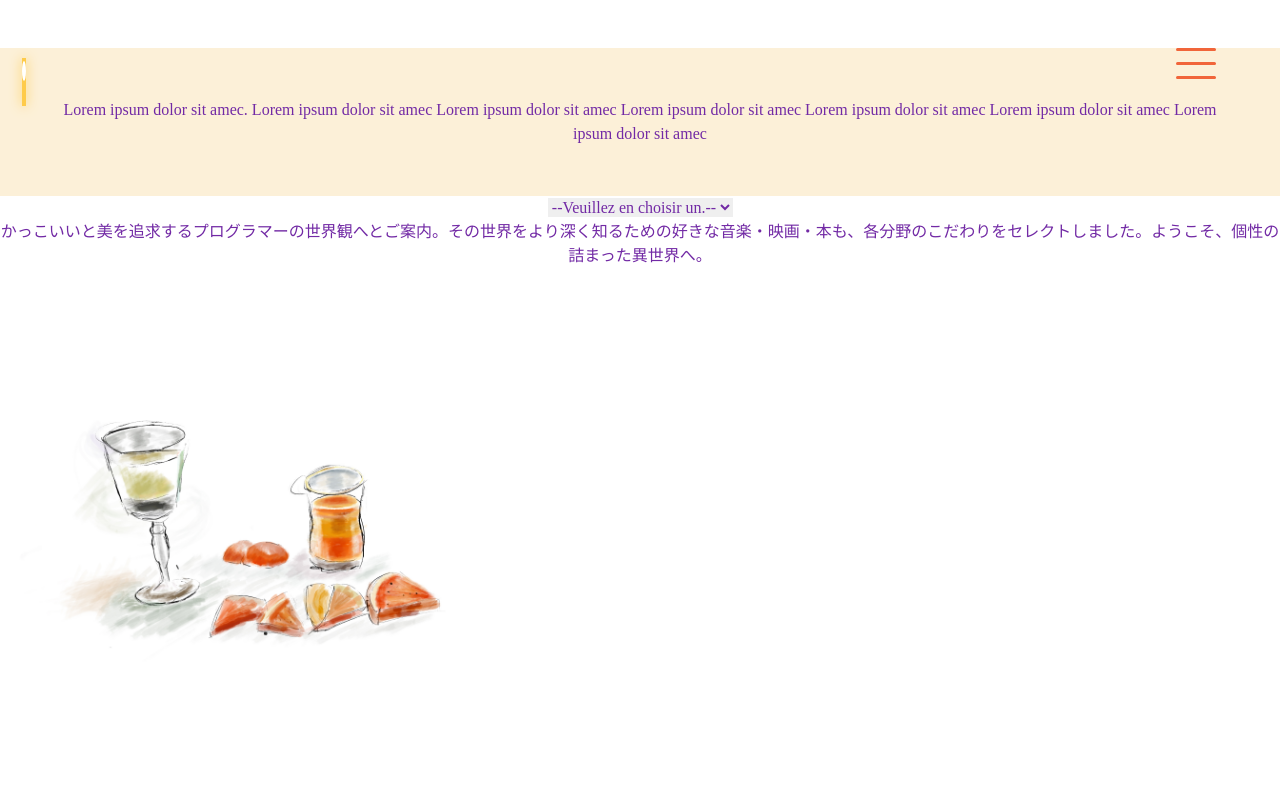
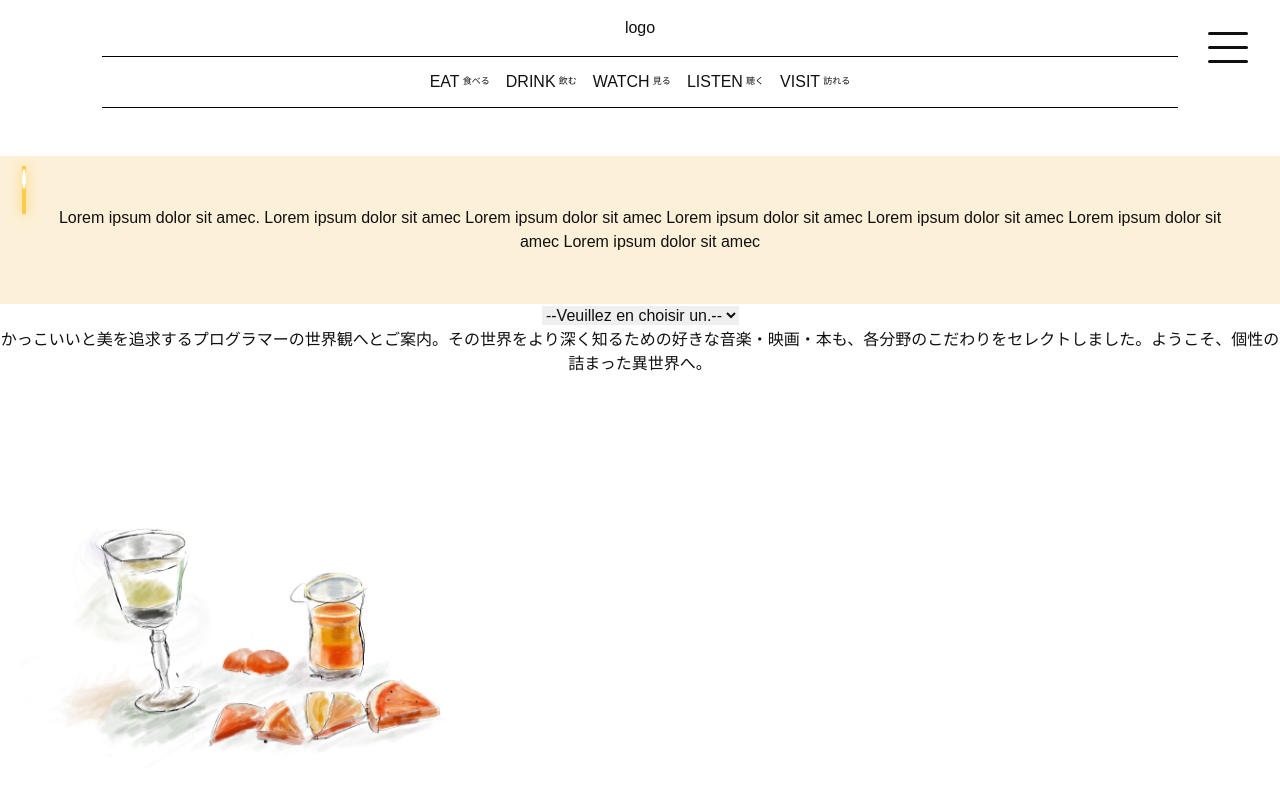
Before and after one commit to tom1236908745/nakalog, a Next.js app: page / in a window 1280 px wide. Shown: the top 800 px of the page. Built offline with nearby package versions, Linux system fonts and the light colour scheme.

Commit message:
add: header

```diff
--- a/app/layout.tsx
+++ b/app/layout.tsx
@@ -1,5 +1,7 @@
 /* eslint-disable @next/next/no-head-element */
 import '@/styles/globals.css';
+import Header from '../components/Layouts/Header';
+
 export default function RootLayout({
   children,
 }: {
@@ -8,7 +10,10 @@ export default function RootLayout({
   return (
     <html>
       <head></head>
-      <body>{children}</body>
+      <body>
+        <Header></Header>
+        {children}
+      </body>
     </html>
   );
 }
--- a/app/page.tsx
+++ b/app/page.tsx
@@ -1,4 +1,5 @@
 'use client';
+
 import { useState, useEffect, useRef } from 'react';
 import Link from 'next/link';
 import { RecoilRoot } from 'recoil';
--- a/components/Layouts/Header.tsx
+++ b/components/Layouts/Header.tsx
@@ -1,9 +1,11 @@
+import { useEffect } from 'react';
 import Link from 'next/link';
+import '../../styles/layout/header.css';
 
-const header = () => {
+const Header = () => {
   return (
     <header>
-      <nav className="p-2">
+      {/* <nav className="p-2">
         <ul className="flex items-center space-x-2">
           <li>
             <Link style={{ color: 'purple' }} href="/">
@@ -16,8 +18,51 @@ const header = () => {
             </Link>
           </li>
         </ul>
-      </nav>
+      </nav> */}
+      <div className="baseContent">
+        <div className="wrapper">
+          <div className="topMenue">
+            <div className="logo">
+              <a href="/">logo</a>
+            </div>
+          </div>
+          <div className="downMenue">
+            <ul className="topLinks">
+              <li className="topLink">
+                <a href="" className="linkTopMenues">
+                  <span className="enStrTopMenu">EAT</span>
+                  <span className="jsStrTopMenue"> 食べる </span>
+                </a>
+              </li>
+              <li className="topLink">
+                <a href="" className="linkTopMenues">
+                  <span className="enStrTopMenu">DRINK</span>
+                  <span className="jsStrTopMenue"> 飲む </span>
+                </a>
+              </li>
+              <li className="topLink">
+                <a href="" className="linkTopMenues">
+                  <span className="enStrTopMenu">WATCH</span>
+                  <span className="jsStrTopMenue"> 見る </span>
+                </a>
+              </li>
+              <li className="topLink">
+                <a href="" className="linkTopMenues">
+                  <span className="enStrTopMenu">LISTEN</span>
+                  <span className="jsStrTopMenue"> 聴く </span>
+                </a>
+              </li>
+              <li className="topLink">
+                <a href="" className="linkTopMenues">
+                  <span className="enStrTopMenu">VISIT</span>
+                  <span className="jsStrTopMenue"> 訪れる </span>
+                </a>
+              </li>
+            </ul>
+          </div>
+        </div>
+      </div>
     </header>
   );
 };
-export default header;
+export default Header;
--- a/styles/globals.css
+++ b/styles/globals.css
@@ -3,7 +3,14 @@
 @tailwind utilities;
 
 * {
-  font-family: 'Times New Roman';
-  color: rgb(114, 42, 165);
+  font-family: '游ゴシック体', YuGothic, '游ゴシック', 'Yu Gothic', sans-serif;
+  color: #101010;
   text-align: center;
 }
+ul {
+  list-style-type: none;
+}
+a {
+  color: inherit;
+  text-decoration: none;
+}
--- a/styles/humbergerMenu.module.css
+++ b/styles/humbergerMenu.module.css
@@ -1,8 +1,8 @@
 .menu {
   position: fixed;
-  top: 3rem;
+  top: 2rem;
   right: 0;
-  margin-right: 4rem;
+  margin-right: 2rem;
   z-index: 10;
 }
 .menuTrigger,
@@ -25,7 +25,7 @@
   left: 0;
   width: 100%;
   height: 3px;
-  background-color: rgb(241, 101, 58);
+  background-color: #101010;
   border-radius: 4px;
 }
 .menuTrigger span:nth-of-type(1) {
--- /dev/null
+++ b/styles/layout/header.css
@@ -0,0 +1,63 @@
+.baseContent {
+  background-color: rgb(224, 36, 36);
+  z-index: 1;
+}
+.wrapper {
+  width: calc(1330 / 1440 * 100%);
+}
+.topMenue {
+  column-gap: 1rem;
+  justify-content: space-between !important;
+  border-color: currentColor !important;
+  border-bottom: 1px solid rgba(16, 16, 16, 0.1) !important;
+}
+
+.baseContent {
+  background-color: white;
+  z-index: 1;
+}
+.wrapper {
+  width: 84%;
+  margin: 0 auto;
+}
+.topMenue {
+  column-gap: 1rem;
+  justify-content: space-between !important;
+  border-color: currentColor !important;
+  border-bottom: 1px solid #000000 !important;
+  margin-right: auto;
+}
+.downMenue {
+  border-color: currentColor;
+  border-bottom: 1.9px solid #000000 !important;
+}
+.logo {
+  padding-top: 1rem;
+  padding-bottom: 1rem;
+  text-decoration: none;
+}
+.topLinks {
+  margin: 0;
+  display: flex;
+  column-gap: 1rem !important;
+  justify-content: center !important;
+}
+.topLink {
+  align-items: center;
+}
+.linkTopMenues {
+  display: flex;
+  column-gap: 0.2rem;
+  align-items: center;
+  padding: 0.8rem 0;
+  transition: opacity 0.35s cubic-bezier(0.18, 0.06, 0.23, 1);
+  will-change: opacity;
+}
+.enStrTopMenue {
+  font-family: sans-serif;
+  font-size: large;
+  text-transform: uppercase !important;
+}
+.jsStrTopMenue {
+  font-size: xx-small;
+}
```
